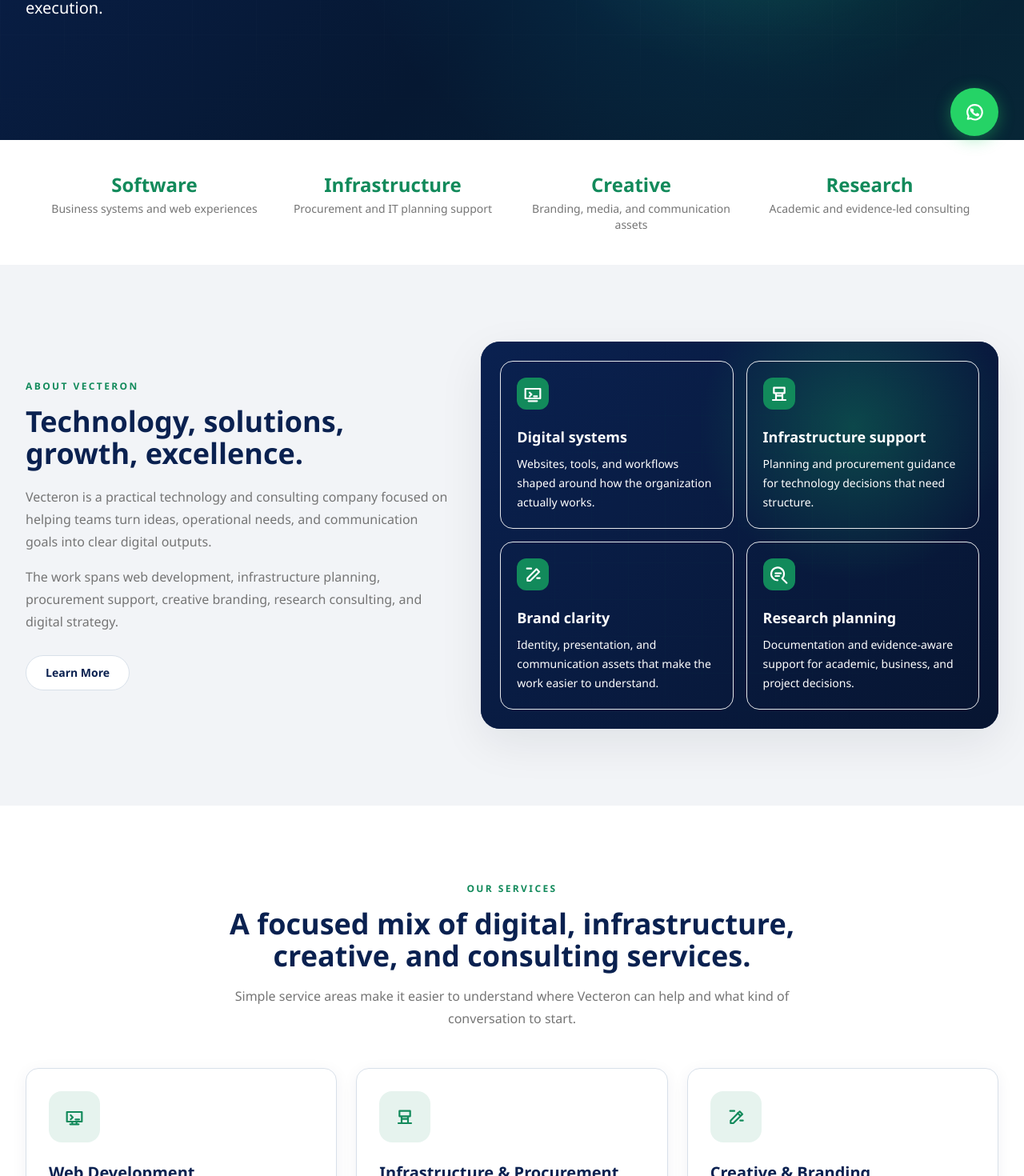
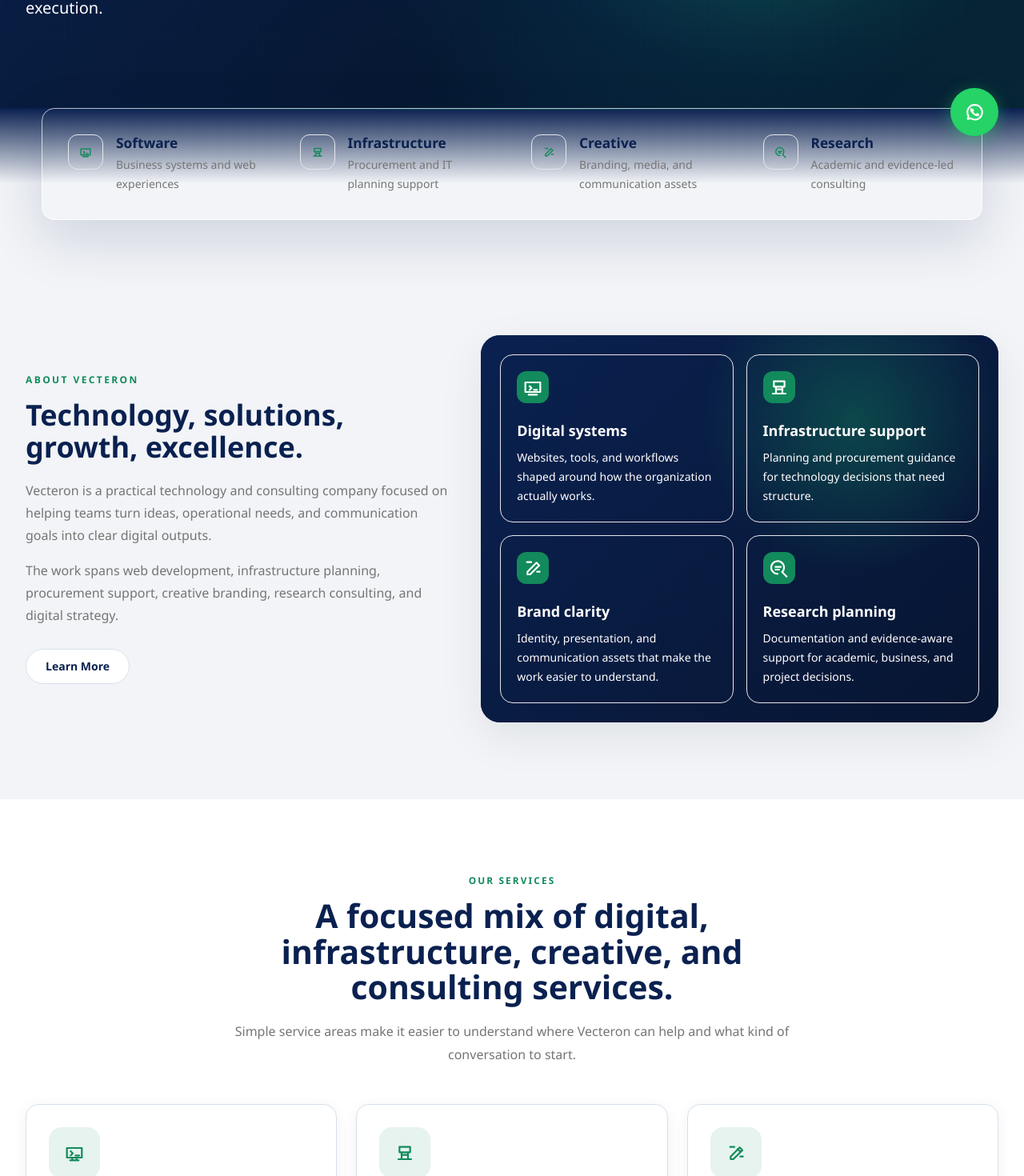
Before and after one commit to asuureprosperalebgmiah/Vecteron-Prototype, a Next.js app: page / in a window 1280 px wide. Shown: the part 598-2068 px from the top of the page at 80% size. Built offline with nearby package versions, Linux system fonts and the light colour scheme.

Commit message:
refine the hero section globe

```diff
--- a/app/globals.css
+++ b/app/globals.css
@@ -31,6 +31,7 @@
   color: rgb(var(--color-brand-ink));
   font-family: var(--font-sans);
   text-rendering: optimizeLegibility;
+  -webkit-font-smoothing: antialiased;
 }
 
 a {
@@ -125,6 +126,49 @@
       linear-gradient(135deg, rgb(10 33 80), rgb(37 99 235 / 0.78));
   }
 
+  .section-shell {
+    position: relative;
+    scroll-margin-top: 5rem;
+    padding-block: 5.5rem;
+  }
+
+  .section-eyebrow {
+    font-size: 0.74rem;
+    font-weight: 700;
+    letter-spacing: 0.18em;
+    line-height: 1;
+    text-transform: uppercase;
+  }
+
+  .section-title {
+    font-family: var(--font-display);
+    font-size: clamp(2rem, 3.2vw, 3rem);
+    font-weight: 700;
+    letter-spacing: 0;
+    line-height: 1.08;
+  }
+
+  .section-copy {
+    font-size: 1rem;
+    line-height: 1.78;
+  }
+
+  .card-title {
+    font-family: var(--font-display);
+    font-size: 1.08rem;
+    font-weight: 700;
+    letter-spacing: 0;
+    line-height: 1.25;
+  }
+
+  .technical-label {
+    font-size: 0.68rem;
+    font-weight: 700;
+    letter-spacing: 0.16em;
+    line-height: 1;
+    text-transform: uppercase;
+  }
+
   .reveal-on-scroll {
     opacity: 0;
     transform: translate3d(0, 12px, 0);
@@ -179,26 +223,30 @@
 
   .hero-globe {
     animation: globe-float 12s ease-in-out infinite;
-    filter: drop-shadow(0 16px 38px rgb(0 0 0 / 0.22));
+    filter:
+      drop-shadow(0 16px 38px rgb(0 0 0 / 0.2))
+      drop-shadow(0 0 20px rgb(18 138 91 / 0.12));
     transform: translateZ(0);
     will-change: transform;
   }
 
   .hero-globe-aura {
     background:
-      radial-gradient(circle at 50% 50%, rgb(18 138 91 / 0.26), transparent 48%),
-      radial-gradient(circle at 46% 45%, rgb(103 232 249 / 0.14), transparent 43%);
-    transform: scale(1.08);
+      radial-gradient(circle at 55% 48%, rgb(103 232 249 / 0.13), transparent 38%),
+      radial-gradient(circle at 50% 52%, rgb(18 138 91 / 0.24), transparent 46%),
+      radial-gradient(circle at 67% 36%, rgb(45 212 191 / 0.08), transparent 30%);
+    opacity: 0.9;
+    transform: scale(1.1);
   }
 
   .hero-globe-shell {
-    stroke: rgb(103 232 249 / 0.18);
-    stroke-width: 0.26;
+    stroke: rgb(103 232 249 / 0.12);
+    stroke-width: 0.22;
   }
 
   .hero-globe-edge {
-    stroke: rgb(103 232 249 / 0.38);
-    stroke-width: 0.42;
+    stroke: rgb(103 232 249 / 0.34);
+    stroke-width: 0.34;
   }
 
   .hero-globe-latitude {
@@ -222,28 +270,48 @@
 
   .hero-globe-line {
     stroke-linecap: round;
-    stroke-width: 0.24;
-    opacity: 0.58;
+    stroke-width: 0.2;
+    opacity: 0.52;
+  }
+
+  .hero-globe-line-back {
+    opacity: 0.24;
+    stroke-width: 0.16;
+  }
+
+  .hero-globe-line-front {
+    opacity: 0.74;
+    stroke-width: 0.32;
   }
 
   .hero-globe-node {
     fill: rgb(125 249 220);
     transform-box: fill-box;
     transform-origin: center;
-    opacity: 0.9;
+    opacity: 0.78;
+  }
+
+  .hero-globe-node-back {
+    fill: rgb(103 232 249 / 0.46);
+    opacity: 0.5;
+  }
+
+  .hero-globe-node-front {
+    fill: rgb(153 255 226);
+    opacity: 0.96;
   }
 
   .hero-globe-spark {
-    fill: rgb(186 255 247 / 0.38);
+    fill: rgb(186 255 247 / 0.24);
     transform-box: fill-box;
     transform-origin: center;
   }
 
   .hero-globe-trail {
-    stroke: rgb(45 212 191 / 0.36);
+    stroke: rgb(45 212 191 / 0.28);
     stroke-dasharray: 2 2.6;
     stroke-linecap: round;
-    stroke-width: 0.58;
+    stroke-width: 0.46;
   }
 
   .hero-globe-trail-soft {
@@ -299,3 +367,9 @@
     animation: none;
   }
 }
+
+@media (min-width: 640px) {
+  .section-shell {
+    padding-block: 6.5rem;
+  }
+}
--- a/components/sections/home/home-page.tsx
+++ b/components/sections/home/home-page.tsx
@@ -10,40 +10,62 @@
   {
     title: "Web Development",
     description: "Responsive websites, business systems, and digital tools built around real operational needs.",
+    outcome: "Launch clearer digital experiences and useful internal tools.",
     icon: "M5 7.5h14v9H5z M8 19h8 M10 16.5v2.5 M14 16.5v2.5 M8.5 10.5l2 2-2 2 M13 14.5h3.5"
   },
   {
     title: "Infrastructure & Procurement",
     description: "IT planning, procurement guidance, vendor coordination, and deployment support.",
+    outcome: "Make technology purchases and rollouts easier to plan.",
     icon: "M7 6.5h10v5H7z M9 14h6 M6 18h12 M9 11.5v6.5 M15 11.5v6.5"
   },
   {
     title: "Creative & Branding",
     description: "Brand identity, digital design, marketing assets, and professional presentation systems.",
+    outcome: "Communicate with a clearer, more consistent visual identity.",
     icon: "M7 15.5 15.5 7l2.5 2.5-8.5 8.5H7z M13.5 8.5l2 2 M6.5 6.5h4 M16 15.5h2.5"
   },
   {
     title: "Cybersecurity & IT Support",
     description: "Practical security awareness, technical review, and support for safer day-to-day operations.",
+    outcome: "Reduce avoidable technical risk with practical support.",
     icon: "M12 4.5 18 7v4.8c0 3.3-2.4 6.2-6 7.7-3.6-1.5-6-4.4-6-7.7V7l6-2.5Z M9.5 12l1.5 1.5 3.5-4"
   },
   {
     title: "Research Consulting",
     description: "Research planning, documentation, academic support, and evidence-aware analysis.",
+    outcome: "Structure research work with better planning and documentation.",
     icon: "M10.5 17.5a6 6 0 1 1 4.2-1.7L19 20 M8.5 11h5 M8.5 13.5h3.5"
   },
   {
     title: "Digital Strategy",
     description: "Clear planning for systems, brand direction, workflows, and technology decisions.",
+    outcome: "Turn broad ideas into scoped, practical next steps.",
     icon: "M5 18V6 M5 18h14 M8 15l3-3 2.2 2.2L18 9 M16 9h2v2"
   }
 ] as const;
 
 const capabilityHighlights = [
-  { value: "Software", label: "Business systems and web experiences" },
-  { value: "Infrastructure", label: "Procurement and IT planning support" },
-  { value: "Creative", label: "Branding, media, and communication assets" },
-  { value: "Research", label: "Academic and evidence-led consulting" }
+  {
+    value: "Software",
+    label: "Business systems and web experiences",
+    icon: "M5 7.5h14v9H5z M8 19h8 M9 11l1.8 1.8L9 14.6 M13 14.5h3"
+  },
+  {
+    value: "Infrastructure",
+    label: "Procurement and IT planning support",
+    icon: "M7 6.5h10v5H7z M9 14h6 M6 18h12 M9 11.5v6.5 M15 11.5v6.5"
+  },
+  {
+    value: "Creative",
+    label: "Branding, media, and communication assets",
+    icon: "M7 15.5 15.5 7l2.5 2.5-8.5 8.5H7z M6.5 6.5h4 M16 15.5h2.5"
+  },
+  {
+    value: "Research",
+    label: "Academic and evidence-led consulting",
+    icon: "M10.5 17.5a6 6 0 1 1 4.2-1.7L19 20 M8.5 11h5 M8.5 13.5h3.5"
+  }
 ] as const;
 
 const aboutCards = [
@@ -115,13 +137,13 @@
 }) {
   return (
     <Reveal className="mx-auto max-w-3xl text-center">
-      <p className={invert ? "text-xs font-bold uppercase tracking-[0.2em] text-brand-primary" : "text-xs font-bold uppercase tracking-[0.2em] text-brand-primary"}>
+      <p className={invert ? "section-eyebrow text-brand-primary" : "section-eyebrow text-brand-primary"}>
         {eyebrow}
       </p>
-      <h2 className={invert ? "mt-4 font-display text-3xl font-extrabold leading-tight text-white sm:text-4xl" : "mt-4 font-display text-3xl font-extrabold leading-tight text-brand-ink sm:text-4xl"}>
+      <h2 className={invert ? "section-title mt-4 text-white" : "section-title mt-4 text-brand-ink"}>
         {title}
       </h2>
-      <p className={invert ? "mt-4 text-base leading-7 text-white/72" : "mt-4 text-base leading-7 text-brand-muted"}>
+      <p className={invert ? "section-copy mt-5 text-white/72" : "section-copy mt-5 text-brand-muted"}>
         {description}
       </p>
     </Reveal>
@@ -132,6 +154,14 @@
   return (
     <svg aria-hidden="true" className="size-8" fill="none" viewBox="0 0 24 24">
       <path d={path} stroke="currentColor" strokeLinecap="round" strokeLinejoin="round" strokeWidth="1.65" />
+    </svg>
+  );
+}
+
+function SmallIcon({ path }: { path: string }) {
+  return (
+    <svg aria-hidden="true" className="size-5" fill="none" viewBox="0 0 24 24">
+      <path d={path} stroke="currentColor" strokeLinecap="round" strokeLinejoin="round" strokeWidth="1.75" />
     </svg>
   );
 }
@@ -174,14 +204,20 @@
         <svg aria-hidden="true" className="absolute inset-0 h-full w-full overflow-visible" viewBox="0 0 100 100">
           <defs>
             <radialGradient id="globeFill" cx="50%" cy="45%" r="58%">
-              <stop offset="0%" stopColor="rgb(18 138 91)" stopOpacity="0.32" />
-              <stop offset="52%" stopColor="rgb(6 182 212)" stopOpacity="0.17" />
+              <stop offset="0%" stopColor="rgb(103 232 249)" stopOpacity="0.12" />
+              <stop offset="42%" stopColor="rgb(18 138 91)" stopOpacity="0.22" />
+              <stop offset="72%" stopColor="rgb(6 182 212)" stopOpacity="0.12" />
               <stop offset="100%" stopColor="rgb(10 33 80)" stopOpacity="0" />
             </radialGradient>
             <linearGradient id="globeLine" x1="0%" x2="100%" y1="0%" y2="100%">
-              <stop offset="0%" stopColor="rgb(18 138 91)" stopOpacity="0.76" />
-              <stop offset="50%" stopColor="rgb(45 212 191)" stopOpacity="0.78" />
-              <stop offset="100%" stopColor="rgb(103 232 249)" stopOpacity="0.9" />
+              <stop offset="0%" stopColor="rgb(18 138 91)" stopOpacity="0.58" />
+              <stop offset="48%" stopColor="rgb(45 212 191)" stopOpacity="0.72" />
+              <stop offset="100%" stopColor="rgb(103 232 249)" stopOpacity="0.82" />
+            </linearGradient>
+            <linearGradient id="globeFrontLine" x1="0%" x2="100%" y1="100%" y2="0%">
+              <stop offset="0%" stopColor="rgb(18 138 91)" stopOpacity="0.7" />
+              <stop offset="50%" stopColor="rgb(45 212 191)" stopOpacity="0.88" />
+              <stop offset="100%" stopColor="rgb(165 243 252)" stopOpacity="0.92" />
             </linearGradient>
           </defs>
           {sparkles.map(([x, y], index) => (
@@ -195,20 +231,24 @@
           ))}
           <circle className="hero-globe-shell" cx="52" cy="52" fill="url(#globeFill)" r="38" />
           <circle className="hero-globe-edge" cx="52" cy="52" fill="none" r="39.4" />
-          {lines.map(([from, to]) => (
+          {lines.map(([from, to], index) => {
+            const depthClass = index % 5 === 0 ? "hero-globe-line-front" : index % 3 === 0 ? "hero-globe-line-back" : "";
+
+            return (
               <line
-              className="hero-globe-line"
+                className={`hero-globe-line ${depthClass}`}
                 key={`${from}-${to}`}
-              stroke="url(#globeLine)"
+                stroke={depthClass === "hero-globe-line-front" ? "url(#globeFrontLine)" : "url(#globeLine)"}
                 x1={nodes[from][0]}
                 x2={nodes[to][0]}
                 y1={nodes[from][1]}
                 y2={nodes[to][1]}
               />
-          ))}
+            );
+          })}
           {nodes.map(([x, y], index) => (
             <circle
-              className="hero-globe-node"
+              className={`hero-globe-node ${index % 5 === 0 ? "hero-globe-node-front" : index % 4 === 0 ? "hero-globe-node-back" : ""}`}
               cx={x}
               cy={y}
               key={`${x}-${y}`}
@@ -253,15 +293,25 @@
 
 function CapabilityBar() {
   return (
-    <section className="bg-white px-5 py-10 shadow-[0_10px_35px_rgb(10_33_80_/_0.07)]">
+    <section className="relative z-10 -mt-10 bg-gradient-to-b from-brand-ink via-brand-canvas to-brand-canvas px-5 pb-12">
       <Container>
-        <div className="grid gap-4 sm:grid-cols-2 lg:grid-cols-4">
+        <div className="relative overflow-hidden rounded-2xl border border-white/70 bg-white/94 p-3 shadow-[0_22px_70px_rgb(10_33_80_/_0.16)]">
+          <div className="pointer-events-none absolute inset-x-0 top-0 h-px bg-gradient-to-r from-transparent via-brand-primary/55 to-transparent" />
+          <div className="grid gap-2 sm:grid-cols-2 lg:grid-cols-4">
           {capabilityHighlights.map((item, index) => (
-            <Reveal className="text-center" delay={index * 80} key={item.value}>
-              <p className="font-display text-2xl font-extrabold text-brand-primary">{item.value}</p>
-              <p className="mt-1 text-sm font-medium text-brand-muted">{item.label}</p>
+            <Reveal className="group rounded-xl p-5 transition-colors duration-300 hover:bg-brand-canvas" delay={index * 80} key={item.value}>
+              <div className="flex items-start gap-4">
+                <span className="flex size-11 shrink-0 items-center justify-center rounded-xl border border-brand-primary/18 bg-brand-primary/8 text-brand-primary transition-colors duration-300 group-hover:bg-brand-primary group-hover:text-white">
+                  <SmallIcon path={item.icon} />
+                </span>
+                <div>
+                  <p className="card-title text-brand-ink">{item.value}</p>
+                  <p className="mt-1 text-sm leading-6 text-brand-muted">{item.label}</p>
+                </div>
+              </div>
             </Reveal>
           ))}
+          </div>
         </div>
       </Container>
     </section>
```
Lines whose indentation alone changed are shown as unchanged.
